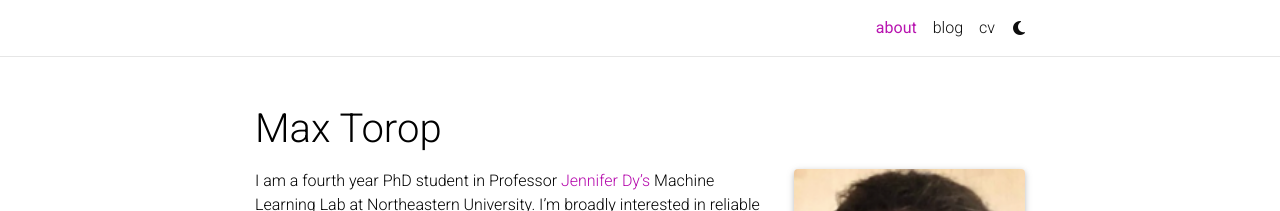
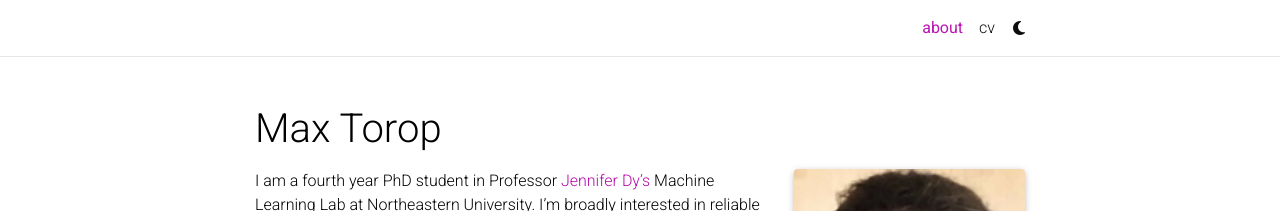
Before and after one commit to MaxTorop/MaxTorop.github.io, a Jekyll site: the page built from _pages/about.md, in a window 1280 px wide. Shown: the top 211 px of the page. Built offline with Jekyll 4.4.1, drawn with Linux system fonts in a browser that asks for light colours; full-size pictures stand in for the smaller copies a plugin makes; comment, search, counter and statistics services are not loaded; a style sheet for code colours, icons or effects is not loaded.

Commit message:
Update _config.yml

```diff
--- a/_config.yml
+++ b/_config.yml
@@ -124,9 +124,9 @@
 # -----------------------------------------------------------------------------
 
 blog_name: #al-folio # blog_name will be displayed in your blog page
-blog_nav_title: blog # your blog must have a title for it to be displayed in the nav bar
-blog_description: a simple whitespace theme for academics
-permalink: /blog/:year/:title/
+blog_nav_title: #blog # your blog must have a title for it to be displayed in the nav bar
+blog_description: #a simple whitespace theme for academics
+permalink: #/blog/:year/:title/
 
 # Pagination
 pagination:
```
